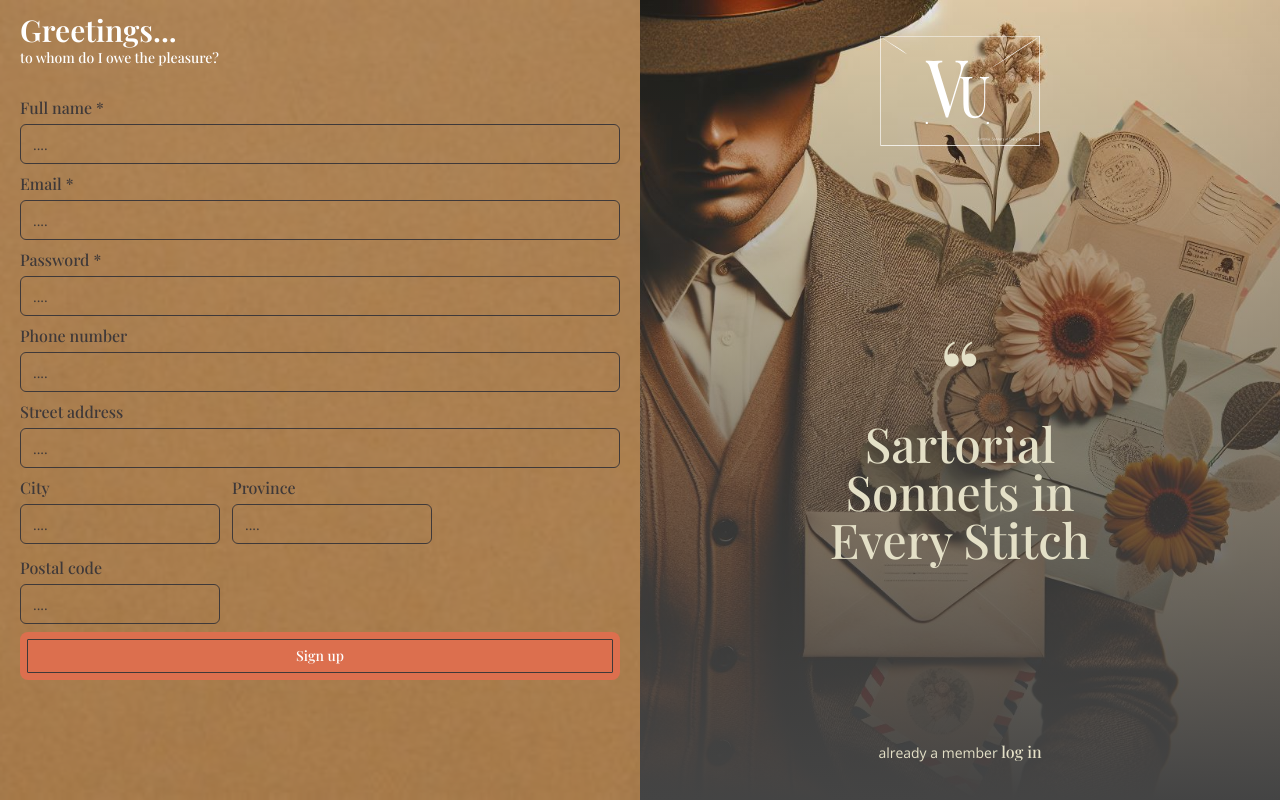
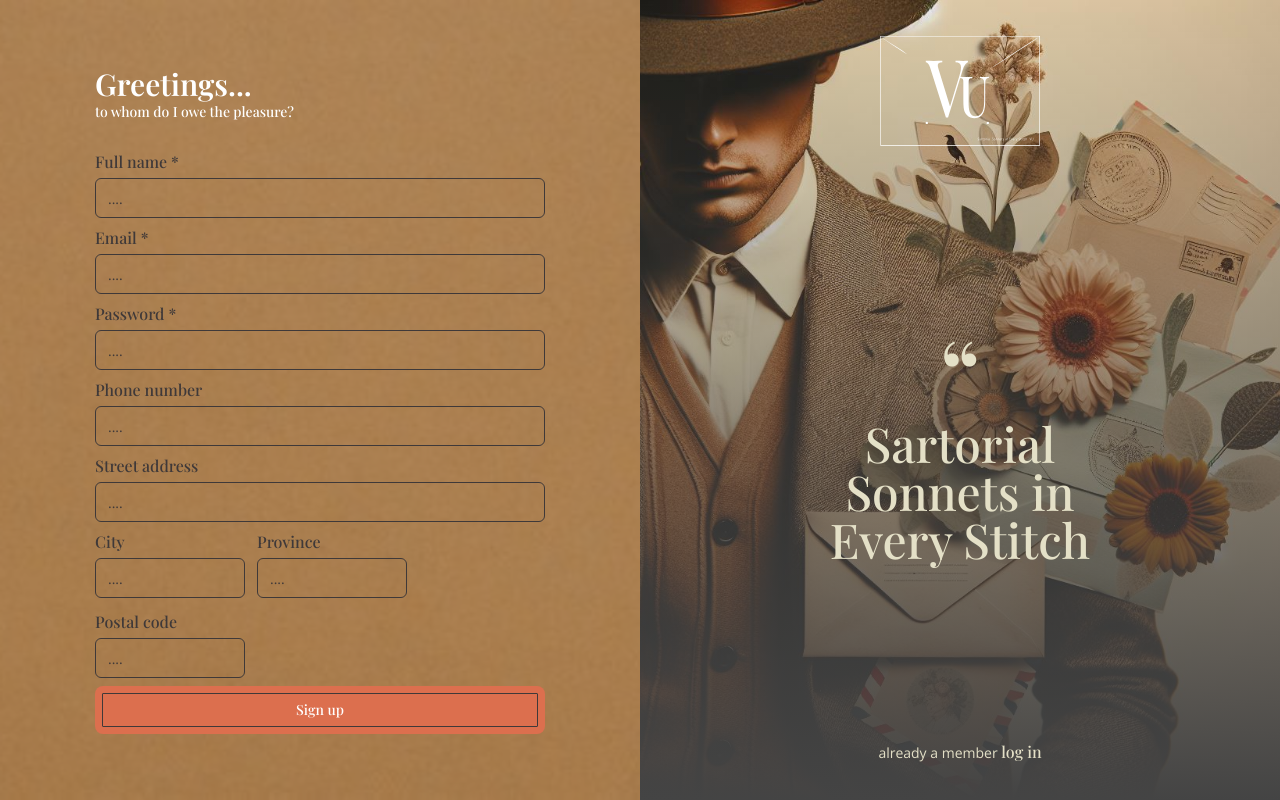
Before and after one commit to mjad218/VU-project, a Next.js app: page /signup in a window 1280 px wide. Built offline with nearby package versions, Linux system fonts and the light colour scheme.

Commit message:
max width

```diff
--- a/src/components/signup/index.tsx
+++ b/src/components/signup/index.tsx
@@ -7,7 +7,8 @@ export const SignUpPage = () => {
   return (
     <div className="flex flex-col lg:flex-row">
       <div className="lg:basis-1/2 h-screen">
-        <TextureBackground className="w-full h-full flex flex-col gap-7 py-3 px-5">
+        <TextureBackground className="w-full h-full flex flex-col gap-7 py-3 px-5  items-center justify-center">
+          <div className="max-w-[450px] flex flex-col gap-7">
             <div className="">
               <h1 className="m-0 p-0 text-3xl font-bold text-white font-title">
                 Greetings...
@@ -17,6 +18,7 @@ export const SignUpPage = () => {
               </p>
             </div>
             <SignUpForm />
+          </div>
         </TextureBackground>
       </div>
       <div className=" bg-no-repeat bg-cover bg-center lg:basis-1/2 h-screen bg-signBg ">
```
Lines whose indentation alone changed are shown as unchanged.
